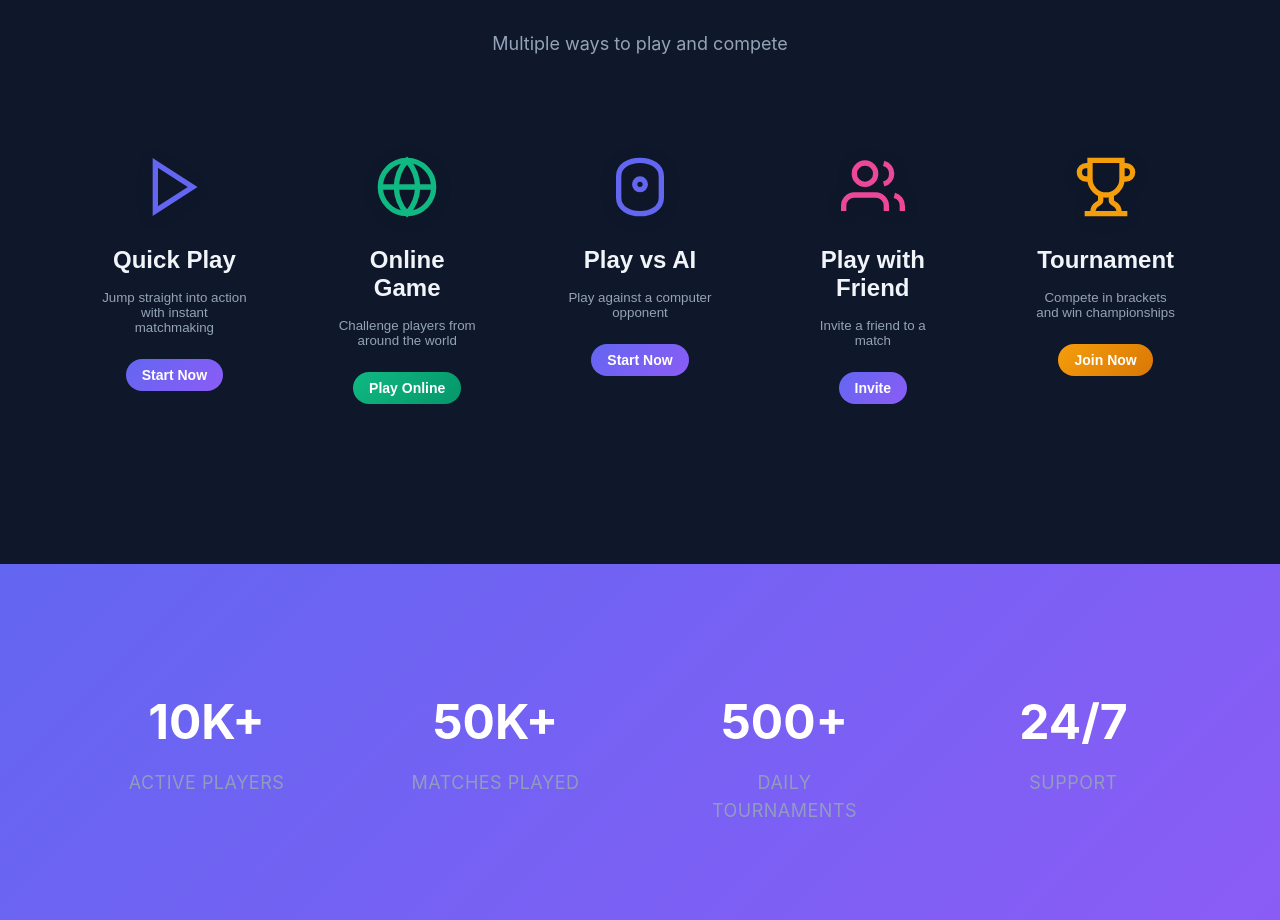
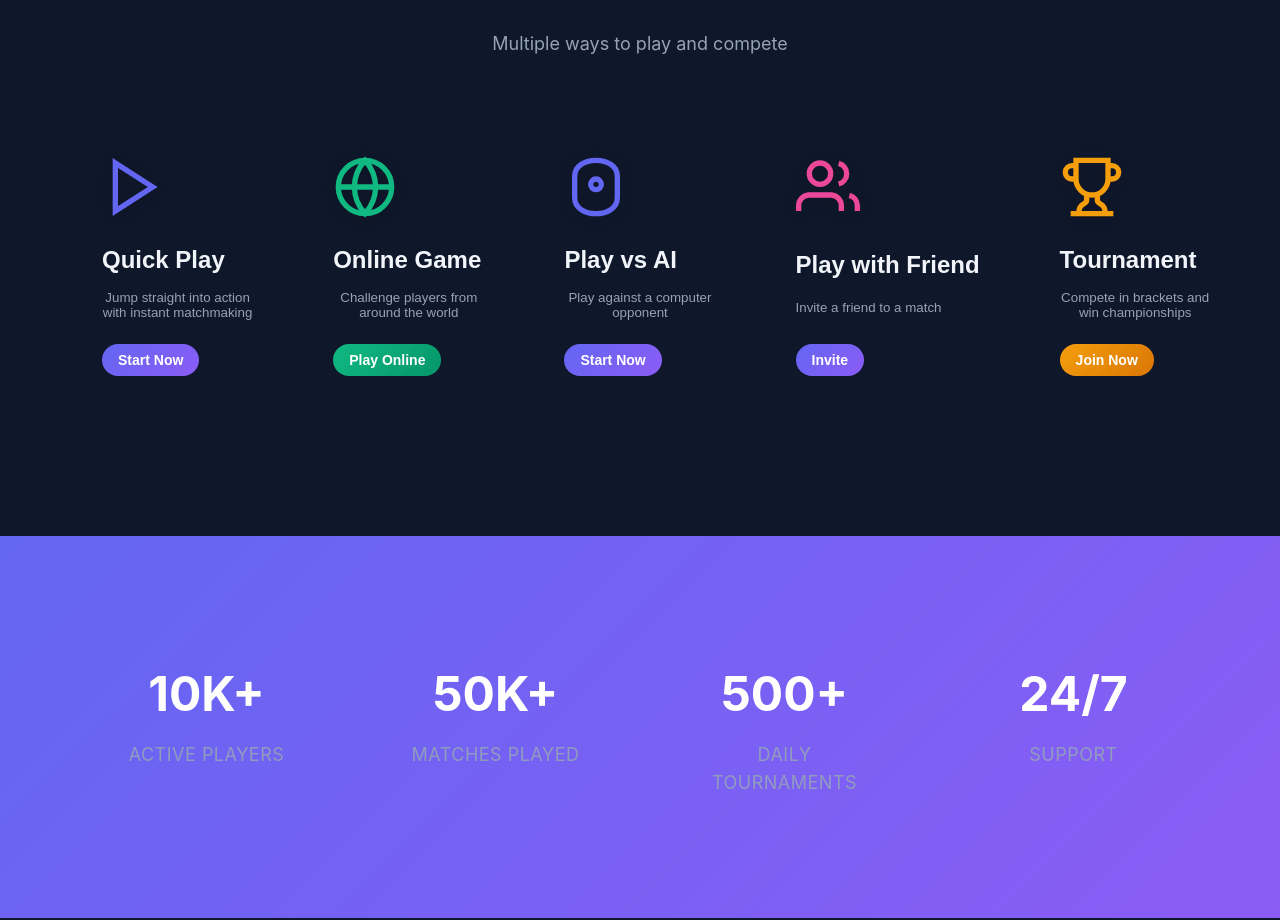
Before and after one commit to mel-mehdi/ping-pong, a React (Vite) app in the folder frontend/: page / in a window 1280 px wide. Shown: the part 1580-2500 px from the top of the page. Built offline with nearby package versions, Linux system fonts and the light colour scheme.

Commit message:
feat: Remove console error and warning logs for improved code cleanliness

```diff
--- a/frontend/src/pages/ChatPage.jsx
+++ b/frontend/src/pages/ChatPage.jsx
@@ -134,7 +134,6 @@ const ChatPage = () => {
           }));
         } else {
           // Fallback: show message locally if WebSocket not connected
-          console.warn('WebSocket not connected, showing message locally only');
           setMessages([...messages, {
             id: Date.now(),
             sender: userData.username || 'You',
@@ -145,7 +144,6 @@ const ChatPage = () => {
         }
       }
     } catch (err) {
-      console.error('Error sending message:', err);
       // Show message locally on error
       setMessages([...messages, {
         id: Date.now(),
@@ -183,7 +181,6 @@ const ChatPage = () => {
         setConversations(friends);
         if (!selectedChat && friends.length) setSelectedChat(friends[0]);
       } catch (err) {
-        console.error('Error loading friends for conversations:', err);
         setConversations([]);
       }
     };
@@ -247,7 +244,6 @@ const ChatPage = () => {
           setCurrentConversationId(null);
         }
       } catch (err) {
-        console.error('Error loading messages for conversation:', err);
         setMessages([]);
         setCurrentConversationId(null);
       }
--- a/frontend/src/pages/GamePage.jsx
+++ b/frontend/src/pages/GamePage.jsx
@@ -197,9 +197,7 @@ class PongGame {
   toggleFullscreen() {
     const arenaElement = this.canvas.parentElement;
     if (!document.fullscreenElement) {
-      arenaElement.requestFullscreen().catch((err) => {
-        console.error(`Error attempting to enable fullscreen: ${err.message}`);
-      });
+      arenaElement.requestFullscreen().catch(() => {});
     } else {
       document.exitFullscreen();
     }
--- a/frontend/src/pages/HomePage.jsx
+++ b/frontend/src/pages/HomePage.jsx
@@ -62,7 +62,7 @@ const HomePage = () => {
   }, [isAuthenticated, isBackendAuthenticated, userData]);
 
   const handleQuickPlay = () => {
-    navigate('/game?mode=online');
+    navigate('/game');
   };
 
   const handleOnlineGame = () => {
@@ -94,11 +94,10 @@ const HomePage = () => {
           const others = (allUsers || []).filter(u => u.id !== userData?.userId).slice(0, 10);
           setSuggestedUsers(others);
         } catch (e) {
-          console.warn('Failed to fetch suggested users', e);
+          // Failed to fetch suggested users
         }
       }
     } catch (err) {
-      console.error('Failed to fetch friends:', err);
       setFriends([]);
     }
   };
@@ -119,7 +118,7 @@ const HomePage = () => {
       const filtered = results.filter(u => u.id !== userData?.userId);
       setSearchResults(filtered);
     } catch (err) {
-      console.error('Search failed:', err);
+      // Search failed
     } finally {
       setIsSearching(false);
     }
@@ -135,7 +134,6 @@ const HomePage = () => {
       setInviteSearchQuery('');
       setSearchResults([]);
     } catch (err) {
-      console.error('Failed to send invite:', err);
       alert(t('home.invite_failed') || 'Failed to send invitation');
     } finally {
       setInviting(null);
@@ -529,16 +527,19 @@ const HomePage = () => {
           </div>
           <div
             style={{
-              display: 'grid',
-              gridTemplateColumns: 'repeat(auto-fit, minmax(200px, 1fr))',
-              gap: '1.5rem',
+              display: 'flex',
+              flexDirection: 'row',
+              flexWrap: 'nowrap',
+              gap: '1rem',
+              alignItems: 'stretch',
+              width: '100%',
             }}
           >
-            <div>
+            <div style={{ flex: '0 0 calc(20% - 0.8rem)', display: 'flex' }}>
               <button
                 onClick={handleQuickPlay}
                 className="modern-card hover-lift text-center w-100"
-                style={{ border: 'none', background: 'var(--bg)', cursor: 'pointer' }}
+                style={{ border: 'none', background: 'var(--bg)', cursor: 'pointer', height: '100%', display: 'flex', flexDirection: 'column', justifyContent: 'space-between' }}
               >
                 <div className="play-icon text-primary mb-3">
                   <svg
@@ -569,11 +570,11 @@ const HomePage = () => {
               </button>
             </div>
 
-            <div>
+            <div style={{ flex: '0 0 calc(20% - 0.8rem)', display: 'flex' }}>
               <button
                 onClick={handleOnlineGame}
                 className="modern-card hover-lift text-center w-100"
-                style={{ border: 'none', background: 'var(--bg)', cursor: 'pointer' }}
+                style={{ border: 'none', background: 'var(--bg)', cursor: 'pointer', height: '100%', display: 'flex', flexDirection: 'column', justifyContent: 'space-between' }}
               >
                 <div className="play-icon mb-3" style={{ color: '#10b981' }}>
                   <svg
@@ -611,11 +612,11 @@ const HomePage = () => {
               </button>
             </div>
 
-            <div>
+            <div style={{ flex: '0 0 calc(20% - 0.8rem)', display: 'flex' }}>
               <button
                 onClick={() => navigate('/game?ai=normal')}
                 className="modern-card hover-lift text-center w-100"
-                style={{ border: 'none', background: 'var(--bg)', cursor: 'pointer' }}
+                style={{ border: 'none', background: 'var(--bg)', cursor: 'pointer', height: '100%', display: 'flex', flexDirection: 'column', justifyContent: 'space-between' }}
               >
                 <div className="play-icon mb-3" style={{ color: '#6366f1' }}>
                   <svg
@@ -647,11 +648,11 @@ const HomePage = () => {
               </button>
             </div>
 
-            <div>
+            <div style={{ flex: '0 0 calc(20% - 0.8rem)', display: 'flex' }}>
               <button
                 onClick={handlePlayWithFriend}
                 className="modern-card hover-lift text-center w-100"
-                style={{ border: 'none', background: 'var(--bg)', cursor: 'pointer' }}
+                style={{ border: 'none', background: 'var(--bg)', cursor: 'pointer', height: '100%', display: 'flex', flexDirection: 'column', justifyContent: 'space-between' }}
               >
                 <div className="play-icon mb-3" style={{ color: '#ec4899' }}>
                   <svg
@@ -674,6 +675,7 @@ const HomePage = () => {
                     fontWeight: '600',
                     marginBottom: '1rem',
                     color: 'var(--text)',
+                    whiteSpace: 'nowrap',
                   }}
                 >
                   {t('home.play_friend_title') || 'Play with Friend'}
@@ -685,11 +687,11 @@ const HomePage = () => {
               </button>
             </div>
 
-            <div>
+            <div style={{ flex: '0 0 calc(20% - 0.8rem)', display: 'flex' }}>
               <button
                 onClick={handleTournament}
                 className="modern-card hover-lift text-center w-100"
-                style={{ border: 'none', background: 'var(--bg)', cursor: 'pointer' }}
+                style={{ border: 'none', background: 'var(--bg)', cursor: 'pointer', height: '100%', display: 'flex', flexDirection: 'column', justifyContent: 'space-between' }}
               >
                 <div className="play-icon mb-3" style={{ color: '#f59e0b' }}>
                   <svg
--- a/frontend/src/pages/LeaderboardPage.jsx
+++ b/frontend/src/pages/LeaderboardPage.jsx
@@ -75,7 +75,6 @@ const LeaderboardPage = () => {
                     }));
                   }
                 } catch (e) {
-                  console.warn('public leaderboard not available', e);
                   setMissingApiKey(true);
                   players = [];
                 }
@@ -85,7 +84,6 @@ const LeaderboardPage = () => {
               }
             }
           } catch (err) {
-            console.warn('getAllUsers failed or not available', err);
             // Try public leaderboard only if API key exists
             const activeKey = apiClient.getActiveApiKey();
             if (activeKey) {
@@ -104,7 +102,6 @@ const LeaderboardPage = () => {
                   }));
                 }
               } catch (e2) {
-                console.warn('public leaderboard not available', e2);
                 setMissingApiKey(true);
                 players = [];
               }
@@ -125,7 +122,7 @@ const LeaderboardPage = () => {
 
         setLeaderboardData(players);
       } catch (err) {
-        console.error('Error fetching leaderboard:', err);
+        // Error fetching leaderboard
       }
     };
     setMissingApiKey(false);
--- a/frontend/src/pages/LoginPage.jsx
+++ b/frontend/src/pages/LoginPage.jsx
@@ -115,7 +115,6 @@ const LoginPage = () => {
       checkBackendAuth().catch(() => {});
       navigate('/');
     } catch (error) {
-      // console.error('Login error:', error);
       setLoading(false);
 
       if (error.message === 'Invalid credentials' || error.status === 401) {
--- a/frontend/src/pages/RegisterPage.jsx
+++ b/frontend/src/pages/RegisterPage.jsx
@@ -136,7 +136,6 @@ const RegisterPage = () => {
       checkBackendAuth().catch(() => {});
       setTimeout(() => navigate('/'), 500);
     } catch (error) {
-      console.error('Registration error:', error);
       setLoading(false);
     }
   };
--- a/frontend/src/pages/TournamentPage.jsx
+++ b/frontend/src/pages/TournamentPage.jsx
@@ -453,7 +453,6 @@ const TournamentPage = () => {
                         setBrackets({ name: response.name, rounds: [] });
                       }
                     } catch (err) {
-                      console.error('Error loading tournament:', err);
                       setBrackets({ name: '', rounds: [] });
                     }
                   }}
```
Also changed, not shown: frontend/src/main.jsx (+0 -59 lines).
